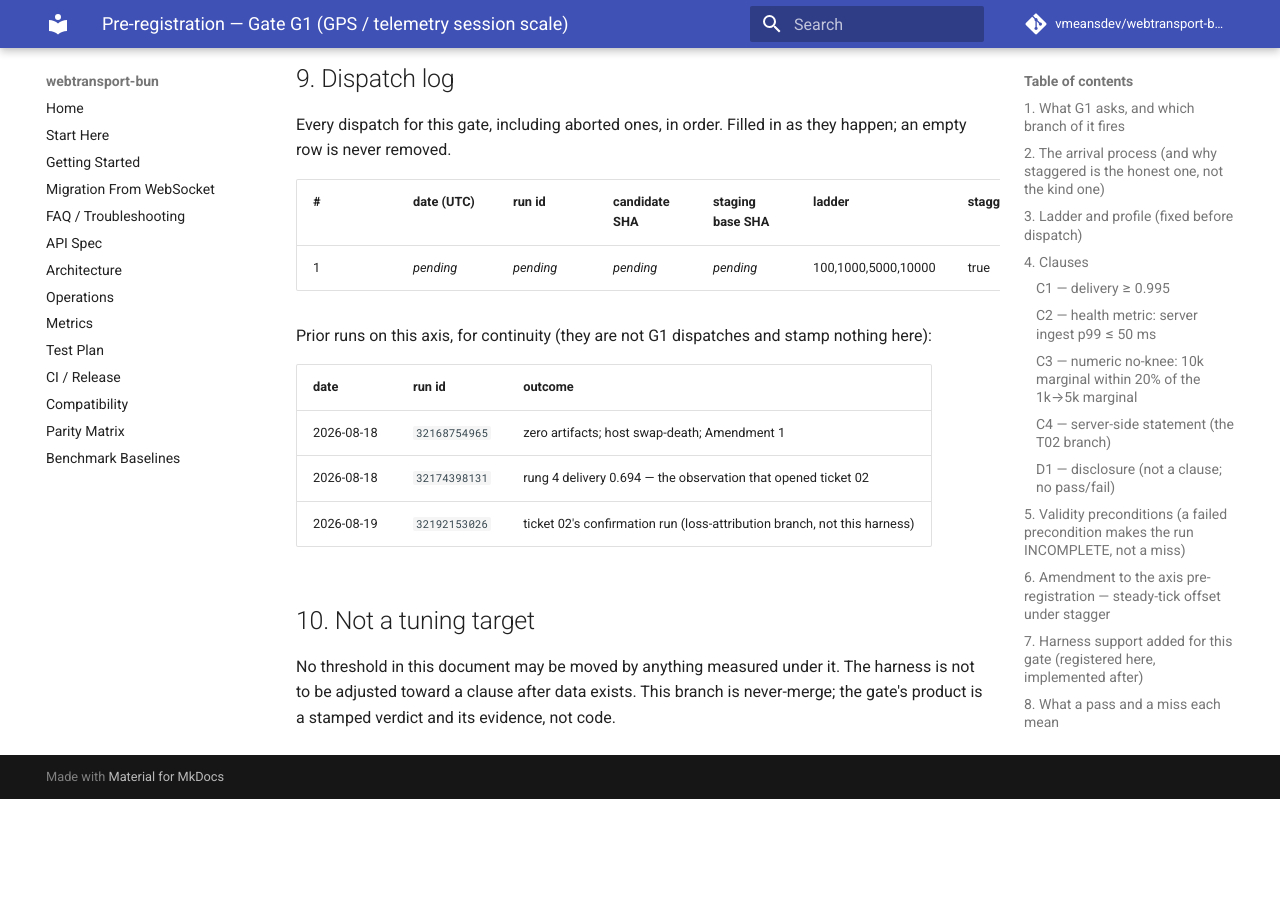
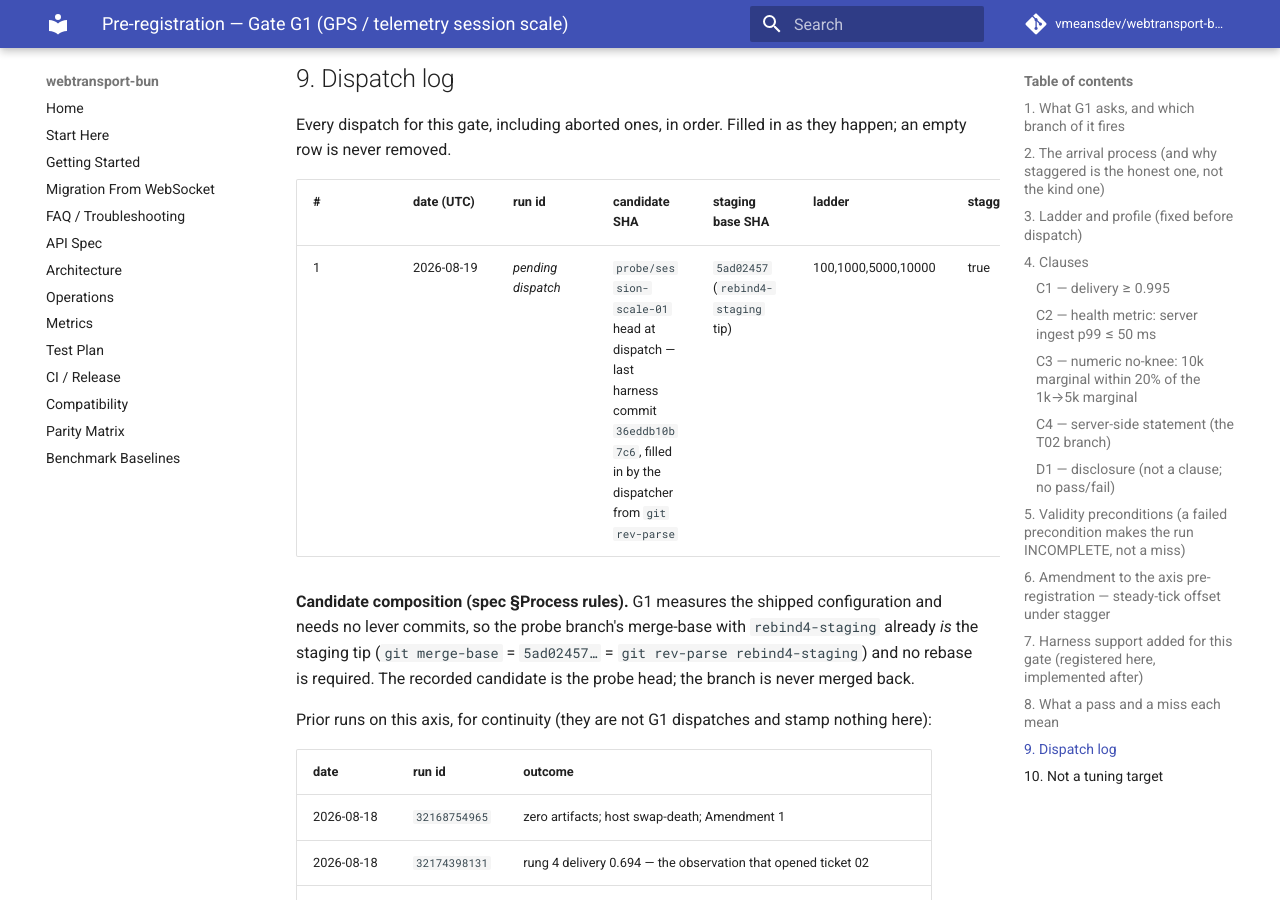
Before and after one commit to vmeansdev/webtransport-bun, an MkDocs documentation site: the page built from docs/research/preregistrations/gate-g1.md, in a window 1280 px wide and 900 px high, scrolled down 9156 px. Built offline with MkDocs 1.6.1 and Material for MkDocs 9.7.7, drawn with Linux system fonts in a browser that asks for light colours; comment, search, counter and statistics services are not loaded; before the commit the page ends 9955 px from its top, so only the background shows below that.

Commit message:
Record the candidate composition and open the dispatch log before dispatching, so the run that stamps this gate is the one the log predicted.
Co-Authored-By: Claude Fable 5 <noreply@anthropic.com>
Claude-Session: https://claude.ai/code/session_01J6XgaCwKmiXs7S56nLNgbf

```diff
--- a/docs/research/preregistrations/gate-g1.md
+++ b/docs/research/preregistrations/gate-g1.md
@@ -369,7 +369,13 @@ happen; an empty row is never removed.
 
 | # | date (UTC) | run id | candidate SHA | staging base SHA | ladder | stagger | outcome | artifact hash |
 |---|---|---|---|---|---|---|---|---|
-| 1 | _pending_ | _pending_ | _pending_ | _pending_ | 100,1000,5000,10000 | true | _pending_ | _pending_ |
+| 1 | 2026-08-19 | _pending dispatch_ | `probe/session-scale-01` head at dispatch — last harness commit `36eddb10b7c6`, filled in by the dispatcher from `git rev-parse` | `5ad02457` (`rebind4-staging` tip) | 100,1000,5000,10000 | true | _pending_ | _pending_ |
+
+**Candidate composition (spec §Process rules).** G1 measures the shipped
+configuration and needs no lever commits, so the probe branch's merge-base with
+`rebind4-staging` already *is* the staging tip (`git merge-base` =
+`5ad02457…` = `git rev-parse rebind4-staging`) and no rebase is required. The
+recorded candidate is the probe head; the branch is never merged back.
 
 Prior runs on this axis, for continuity (they are not G1 dispatches and stamp
 nothing here):
```
